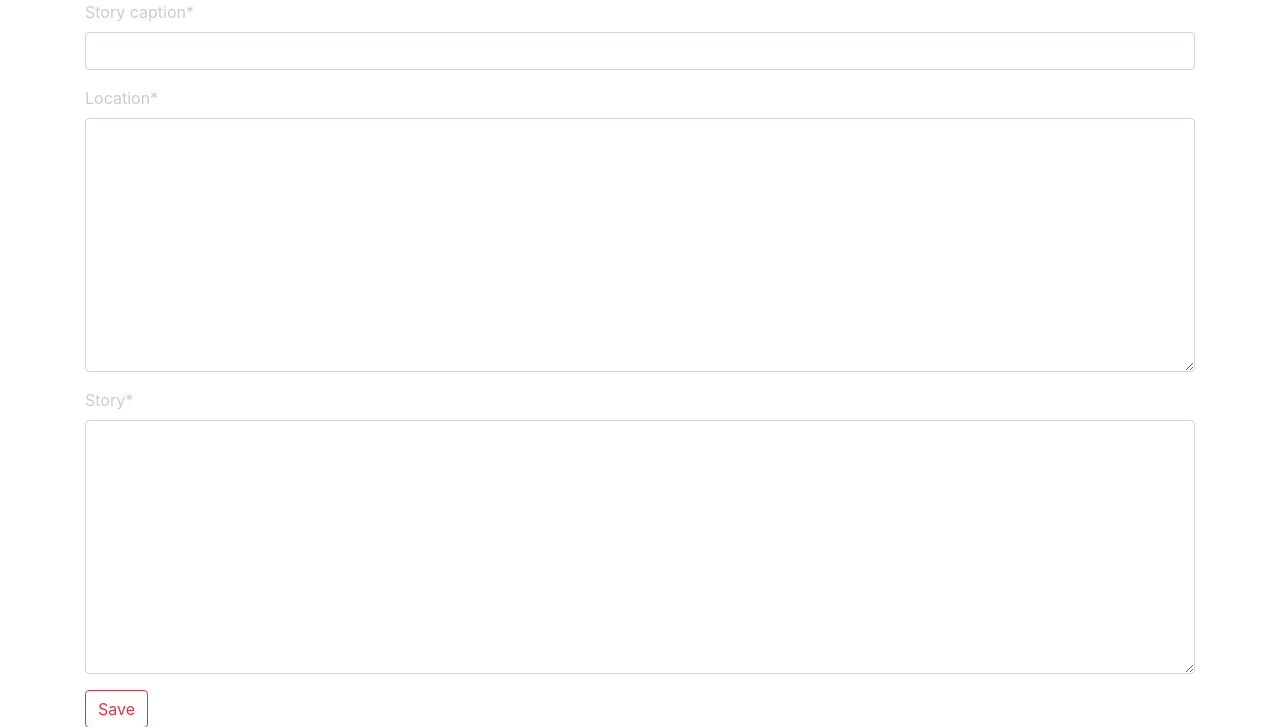
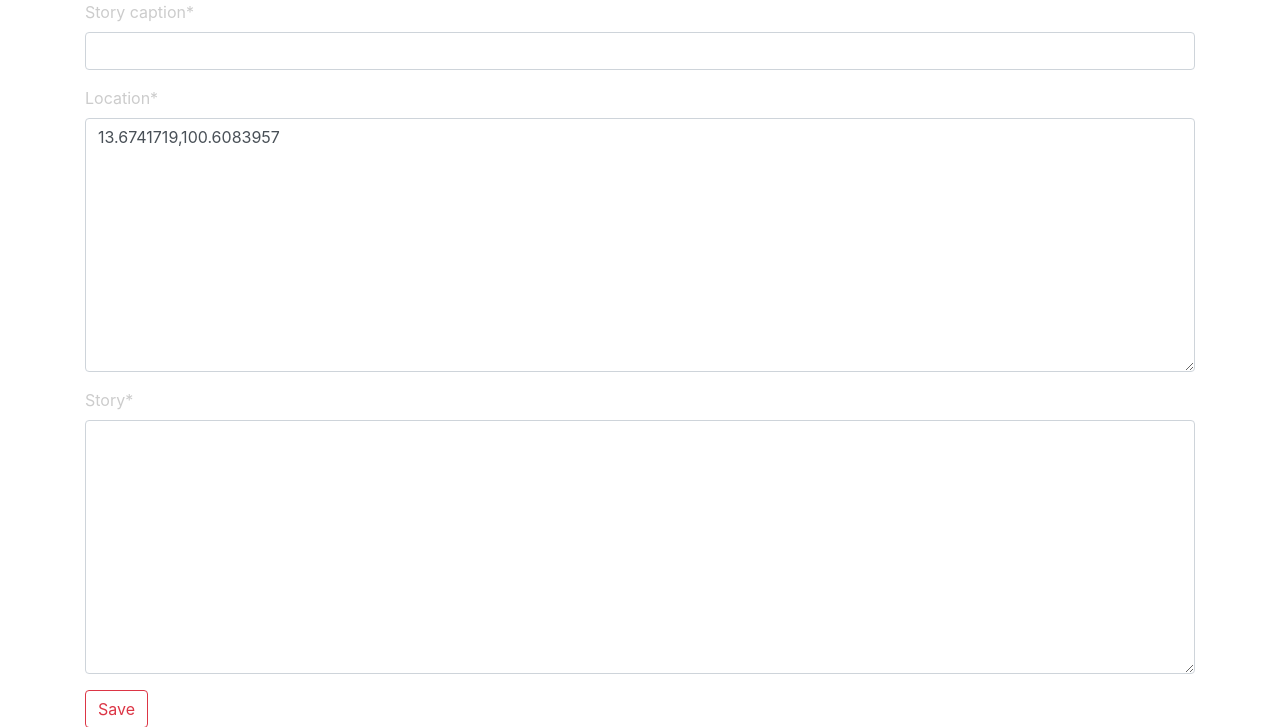
Before and after one commit to kowito/scarylog, a Django app: page /story/create/ in a window 1280 px wide. Shown: the part 56-783 px from the top of the page. Run offline with Django 3.2, Linux system fonts and the light colour scheme; the visitor is signed in with stand-in values (Sample User, id 1); parts of the project's set-up code (start-up, migrations or seed data) failed here and were passed over; some libraries are stand-ins or nearby versions; some web fonts are replaced.

Commit message:
set default location to Wat Don Tomb

```diff
--- a/story/templates/story/story_form.html
+++ b/story/templates/story/story_form.html
@@ -18,4 +18,7 @@
 {% block extrajs %}
 {{ block.super }}
 {{form.media}}
+<script type="text/javascript">
+    $("#id_coordinate").val("13.6741719,100.6083957");
+</script>
 {% endblock extrajs %}
```
